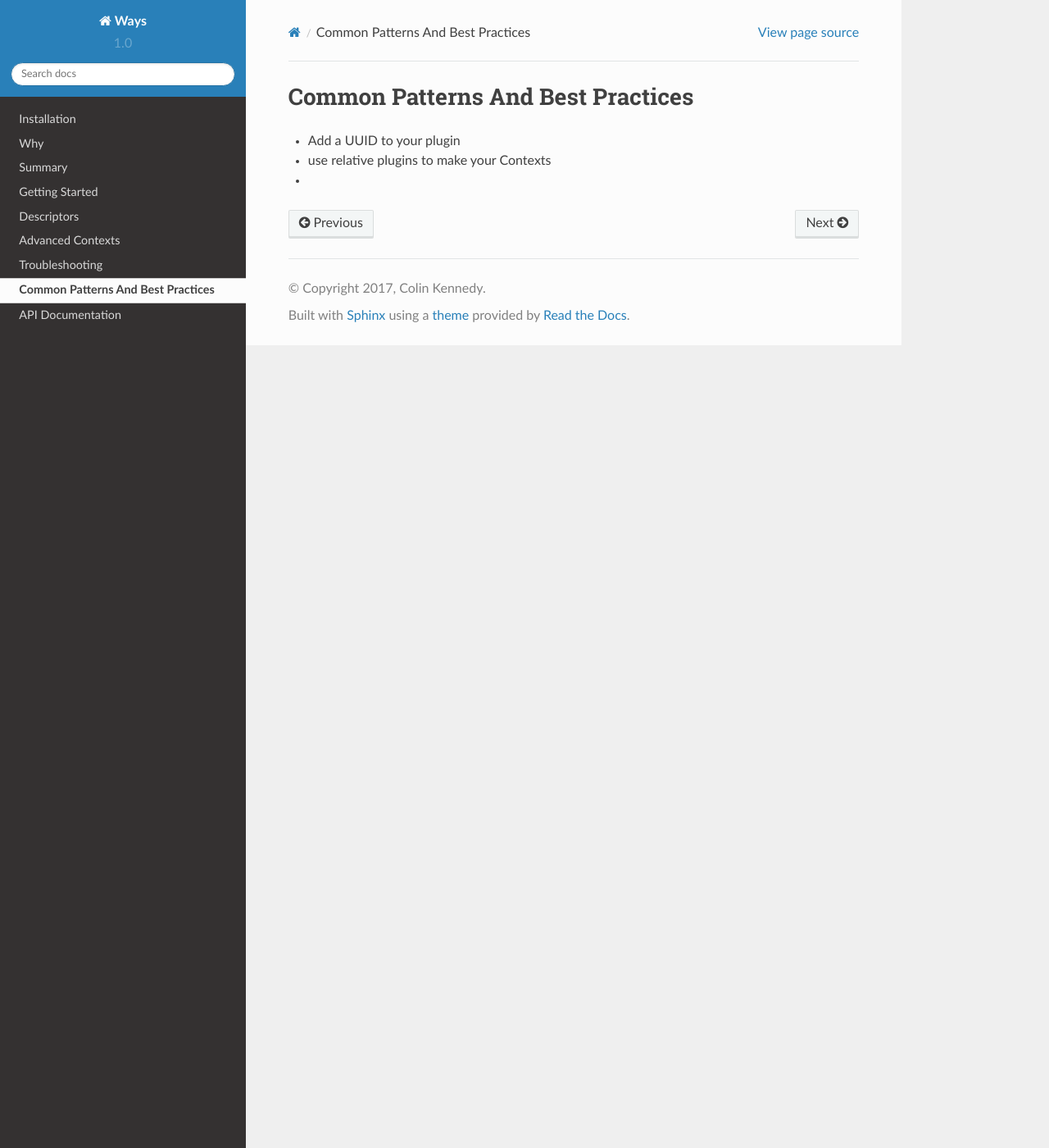
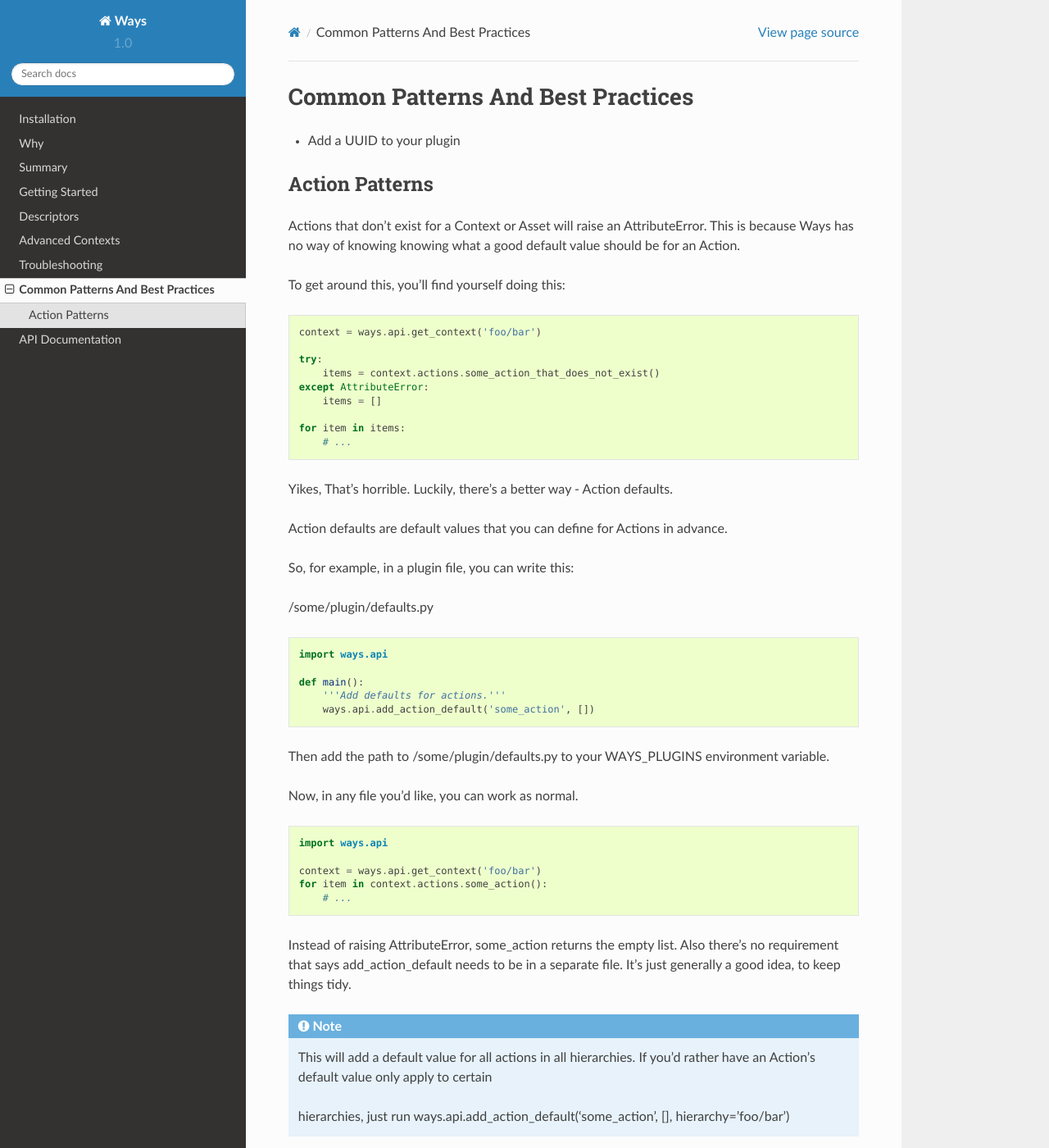
Before and after one commit to ColinKennedy/ways, a Sphinx documentation site: the page built from docs/common_patterns.rst, in a window 1280 px wide and 1400 px high. Shown: the whole window at 82% size. Built offline with Sphinx 7.4.7 and the Read the Docs theme 2.0.0, drawn with Linux system fonts in a browser that asks for light colours; pages that are not in the unit, such as notebooks, are missing from menus.

Commit message:
Fixed a unittest for finder.Find and added documentation on adding default values

```diff
--- a/docs/common_patterns.rst
+++ b/docs/common_patterns.rst
@@ -2,5 +2,65 @@ Common Patterns And Best Practices
 ==================================
 
 - Add a UUID to your plugin
-- use relative plugins to make your Contexts
--
+
+Action Patterns
+---------------
+
+Actions that don't exist for a Context or Asset will raise an
+AttributeError. This is because Ways has no way of knowing knowing what a
+good default value should be for an Action.
+
+To get around this, you'll find yourself doing this:
+
+::
+
+    context = ways.api.get_context('foo/bar')
+
+    try:
+        items = context.actions.some_action_that_does_not_exist()
+    except AttributeError:
+        items = []
+
+    for item in items:
+        # ...
+
+Yikes, That's horrible. Luckily, there's a better way - Action defaults.
+
+Action defaults are default values that you can define for Actions in advance.
+
+So, for example, in a plugin file, you can write this:
+
+/some/plugin/defaults.py
+
+::
+
+    import ways.api
+
+    def main():
+        '''Add defaults for actions.'''
+        ways.api.add_action_default('some_action', [])
+
+Then add the path to /some/plugin/defaults.py to your WAYS_PLUGINS environment
+variable.
+
+Now, in any file you'd like, you can work as normal.
+
+::
+
+    import ways.api
+
+    context = ways.api.get_context('foo/bar')
+    for item in context.actions.some_action():
+        # ...
+
+Instead of raising AttributeError, some_action returns the empty list. Also
+there's no requirement that says add_action_default needs to be in a separate
+file. It's just generally a good idea, to keep things tidy.
+
+.. note ::
+
+    This will add a default value for all actions in all hierarchies.
+    If you'd rather have an Action's default value only apply to certain
+
+    hierarchies, just run
+    ways.api.add_action_default('some_action', [], hierarchy='foo/bar')
```
Also changed, not shown: 3 other files.
